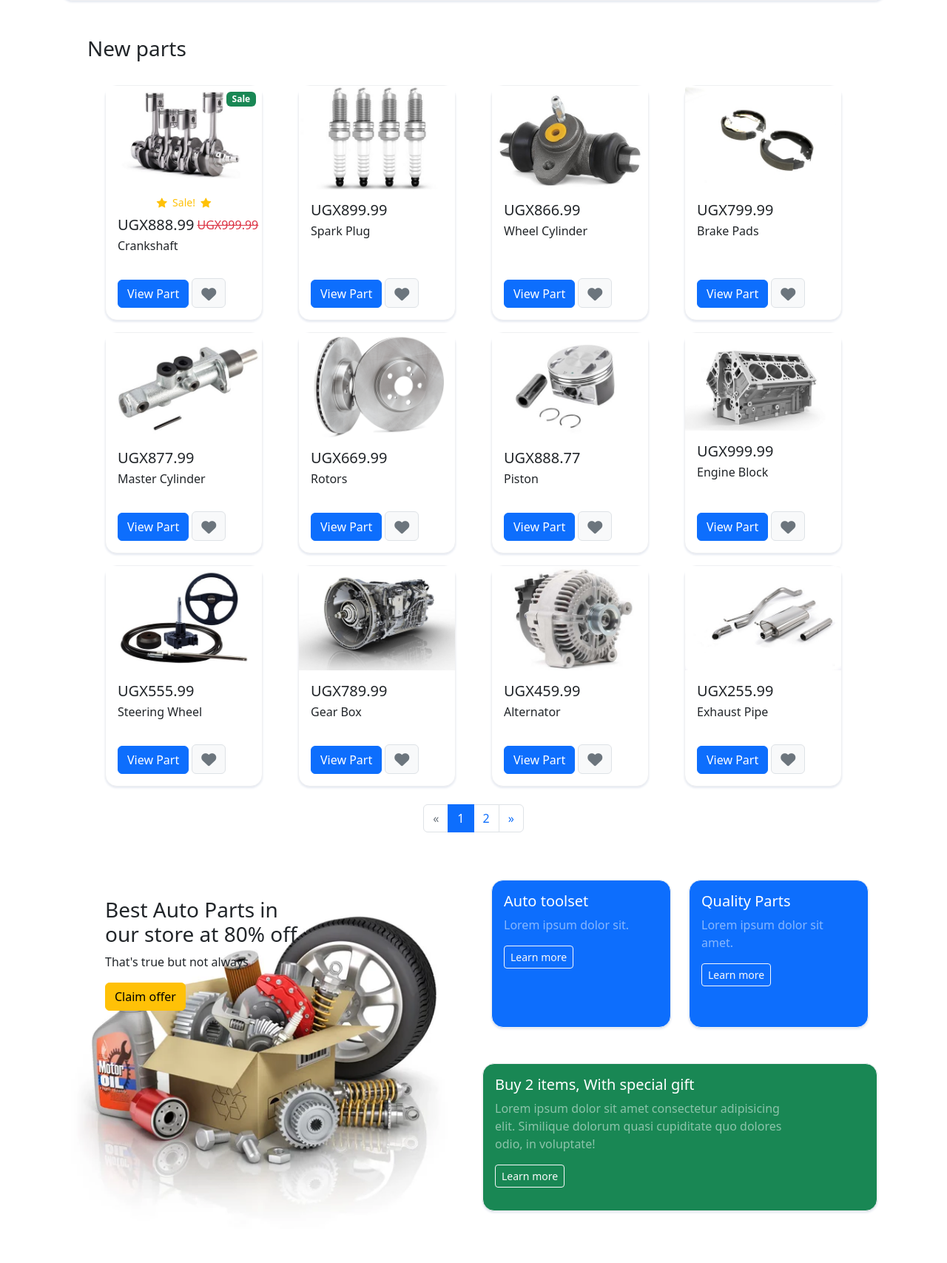
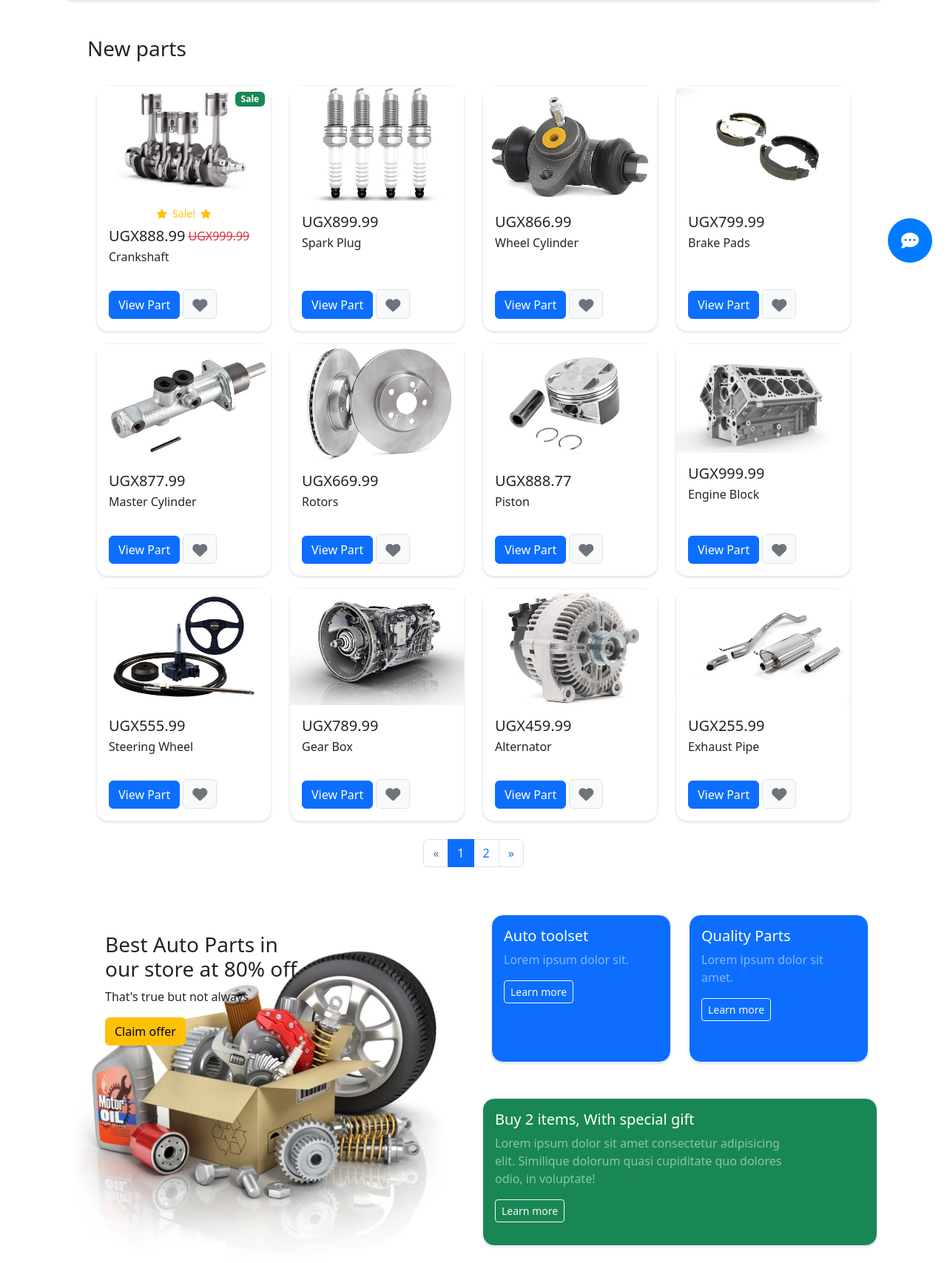
Before and after one commit to ibrahim-kiri/Online_Parts_Ordering_System, a Django app: page / in a window 1280 px wide. Shown: the part 425-2132 px from the top of the page at 74% size. Run offline with Django 4.2, Linux system fonts and the light colour scheme; a user stored in the database is signed in; data comes from the database, SQL or seed files in the repository; some libraries are stand-ins or nearby versions.

Commit message:
added a virtual assistant bot UI

```diff
--- /dev/null
+++ b/static/css/base.css
@@ -0,0 +1,130 @@
+ /* Hide chat form initially */
+ #check {
+    display: none;
+}
+
+/* Style the chat button */
+.chat-btn {
+    position: fixed;
+    bottom: 20px;
+    right: 20px;
+    background-color: #007bff;
+    color: white;
+    border-radius: 50%;
+    padding: 15px;
+    cursor: pointer;
+    z-index: 1000;
+    width: 60px;
+    height: 60px;
+    display: flex;
+    align-items: center;
+    justify-content: center;
+    font-size: 24px;
+}
+
+.chat-btn .close {
+    display: none;
+}
+
+#check:checked ~ .chat-btn .comment {
+    display: none;
+}
+
+#check:checked ~ .chat-btn .close {
+    display: block;
+}
+
+/* Style the chat form */
+.wrapper {
+    position: fixed;
+    bottom: 90px;
+    right: 20px;
+    width: 400px;
+    height: 500px;
+    background: white;
+    box-shadow: 0px 0px 10px rgba(0, 0, 0, 0.1);
+    border-radius: 10px;
+    padding: 15px;
+    z-index: 999;
+    display: none;
+}
+
+#check:checked ~ .wrapper {
+    display: block;
+}
+
+.wrapper .header {
+    text-align: center;
+    margin-bottom: 10px;
+}
+
+.chat-form input,
+.chat-form textarea {
+    margin-bottom: 10px;
+}
+
+.chat-container {
+    position: fixed;
+    bottom: 20px;
+    right: 20px;
+    width: 400px;
+    max-width: 90%;
+}
+
+.chat-body {
+    flex: 1;
+    padding: 10px;
+    overflow-y: auto;
+}
+
+
+.card-footer {
+    display: flex;
+    align-items: center;
+    padding: 10px;
+    background: #f1f1f1;
+}
+
+.card-footer input {
+    flex: 1;
+    padding: 10px;
+    border: none;
+    border-radius: 5px;
+    margin-right: 10px;
+}
+
+.card-footer a {
+    color: #007bff;
+}
+
+.chat-message {
+    margin-bottom: 10px;
+    display: flex;
+    align-items: center;
+}
+
+.chat-message img {
+    width: 45px;
+    height: 45px;
+    border-radius: 50%;
+    margin-right: 10px;
+}
+
+.chat-message p {
+    background: #007bff;
+    color: white;
+    padding: 10px;
+    border-radius: 10px;
+    margin: 0;
+    max-width: 70%;
+}
+
+.chat-message.user p {
+    background: #e5e5ea;
+    color: black;
+    align-self: flex-end;
+}
+
+.chat-message.user {
+    justify-content: flex-end;
+}
--- a/store/templates/base.html
+++ b/store/templates/base.html
@@ -14,6 +14,7 @@
     <link href="https://cdn.jsdelivr.net/npm/bootstrap-icons@1.5.0/font/bootstrap-icons.css" rel="stylesheet" />
     <!-- Core theme CSS (includes Bootstrap)-->
     <link href="{% static 'css/styles.css' %}" rel="stylesheet" />
+    <link href="{% static 'css/base.css' %}" rel="stylesheet" />
     <link href="{% static 'css/login.css' %}" rel="stylesheet" />
     <link href="{% static 'css/checkout.css' %}" rel="stylesheet" />
     <link href="{% static 'css/billing_info.css' %}" rel="stylesheet" />
@@ -45,6 +46,47 @@
     {% endif %}
     {% block content %}
     {% endblock %}
+
+    <div class="chat-container">
+        <input type="checkbox" id="check">
+        <label class="chat-btn" for="check">
+            <i class="fa-solid fa-comment-dots comment"></i>
+            <i class="fa fa-close close"></i>
+        </label>
+        <div class="wrapper">
+            <div class="header">
+                <h6>Virtual Parts Assistant</h6>
+            </div>
+            <hr>
+            <div class="chat-form py-5">
+                <!-- <input type="text" class="form-control" placeholder="Hi, How can i help you!">
+                <textarea class="form-control" placeholder="Your Text Message"></textarea>
+                <button class="btn btn-success btn-block">Send</button> -->
+                <div class="d-flex flex-row justify-content-start mb-4">
+                    <img src="https://mdbcdn.b-cdn.net/img/Photos/new-templates/bootstrap-chat/ava3-bg.webp"
+                        alt="avatar 1" style="width: 45px; height: 100%;">
+                    <div>
+                        <input type="text" class="form-control form-control-lg" id="exampleFormControlInput1"
+                            placeholder="Type message">
+                        <p class="small ms-3 mb-3 rounded-3 text-muted">00:13</p>
+                    </div>
+                </div>
+
+            </div>
+            <div class="card-footer text-muted d-flex justify-content-start align-items-center p-3">
+                <input type="text" class="form-control form-control-lg" id="exampleFormControlInput1"
+                    placeholder="Type message">
+                <a class="ms-1 text-muted" href="#!"><i class="fas fa-paperclip"></i></a>
+                <a class="ms-3 text-muted" href="#!"><i class="fas fa-smile"></i></a>
+                <a class="ms-3" href="#!"><i class="fas fa-paper-plane"></i></a>
+            </div>
+
+        </div>
+
+    </div>
+
+
+    </div>
 
     <!-- Footer -->
     <footer class="text-center text-lg-start text-muted bg-dark mt-3">
--- a/store/templates/home.html
+++ b/store/templates/home.html
@@ -61,7 +61,7 @@
         <header class="mb-4">
             <h3>New parts</h3>
         </header>
-        <div class="row gx-4 gx-lg-5 row-cols-2 row-cols-md-3 row-cols-xl-4 justify-content-center">
+        <div class="row gx-4 gx-lg-6 row-cols-2 row-cols-md-3 row-cols-xl-4 justify-content-center">
             {% for part in parts %}
             {% if part.is_sale %}
             <div class="col-lg-4 col-md-6 col-sm-6 d-flex">
```
